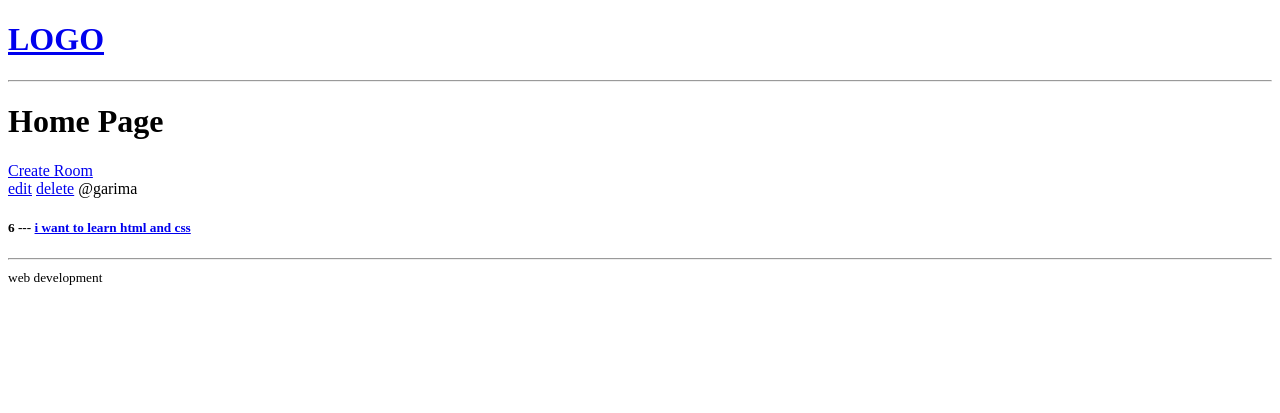
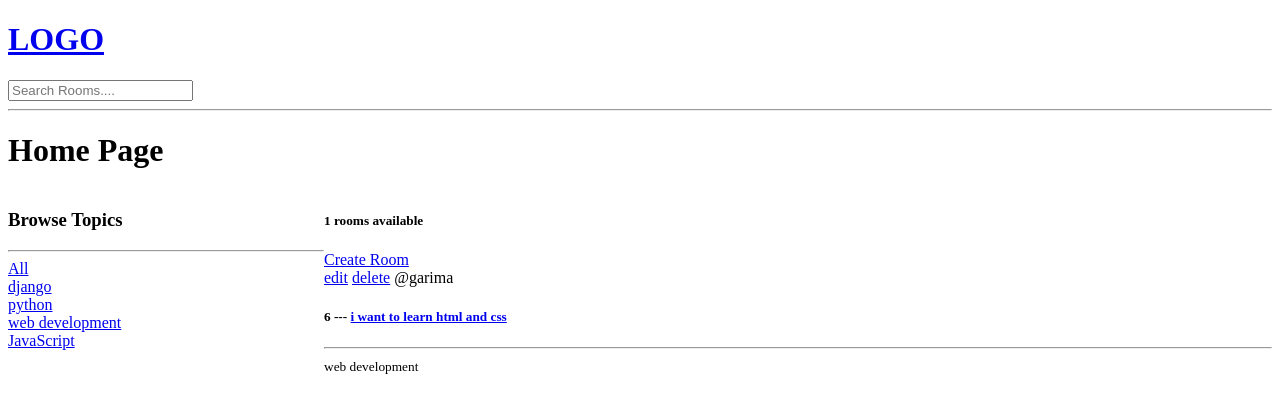
Before and after one commit to apunetha/myProjectAPP, a Django app: page / in a window 1280 px wide. Shown: the top 413 px of the page. Run offline with Django 4.2, Linux system fonts and the light colour scheme; data comes from the database, SQL or seed files in the repository; both versions use the stored data as it was after the commit.

Commit message:
Search bar

```diff
--- a/base/templates/base/home.html
+++ b/base/templates/base/home.html
@@ -1,11 +1,32 @@
 {% extends 'main.html' %}
 
 {% block content %}
+
+
+<style>
+    .home-container{
+        display:grid;
+        grid-template-columns:1fr 3fr;
+    }
+</style>
 <h1>Home Page</h1>
 
 
+<div class="home-container">
 <div>
-
+    <h3>Browse Topics</h3>
+    <hr>
+    <div>
+        <a href="{% url 'home' %}">All</a>
+    </div>
+    {% for topic in topics  %}
+        <div>
+            <a href="{% url 'home' %}?q={{topic.name}}">{{topic.name}}</a>
+        </div>
+    {% endfor %}
+</div>
+<div>
+    <h5>{{room_count}} rooms available</h5>
     <a href="{% url 'create-room' %}">Create Room</a>
     <div>
         {% for room in rooms %}
@@ -23,5 +44,6 @@
 
         {% endfor %}
     </div>
+    </div>
 </div>
 {% endblock content %}
--- a/base/views.py
+++ b/base/views.py
@@ -2,7 +2,8 @@ from django.http.response import HttpResponse
 from django.shortcuts import render,redirect
 
 import base
-from .models import Room
+from django.db.models import Q
+from .models import Room,Topic
 from django.urls import path
 from .forms import RoomForm
 # Create your views here.
@@ -21,8 +22,16 @@ from .forms import RoomForm
 
 # ]
 def home(request):
-    rooms = Room.objects.all()
-    context ={'rooms':rooms}
+    q =  request.GET.get('q') if request.GET.get('q')!=None else ''
+    rooms = Room.objects.filter(
+        Q(topic__name__icontains=q) |
+        Q(name__icontains =q) |
+        Q(desciption__icontains =q)
+        )
+    topics = Topic.objects.all()
+    room_count = rooms.count()
+
+    context ={'rooms':rooms,'topics':topics,'room_count':room_count}
     return render(request,'base/home.html',context)
 
 def room(request,pk):
--- a/templates/navbar.html
+++ b/templates/navbar.html
@@ -2,4 +2,9 @@
     <h1>LOGO</h1>
 </a>
 
+<form method ="GET"action="{% url 'home' %}">
+
+    <input type="text" name="q" placeholder ="Search Rooms.... ">
+</form>
+
 <hr>
```
Also changed, not shown: db.sqlite3.
